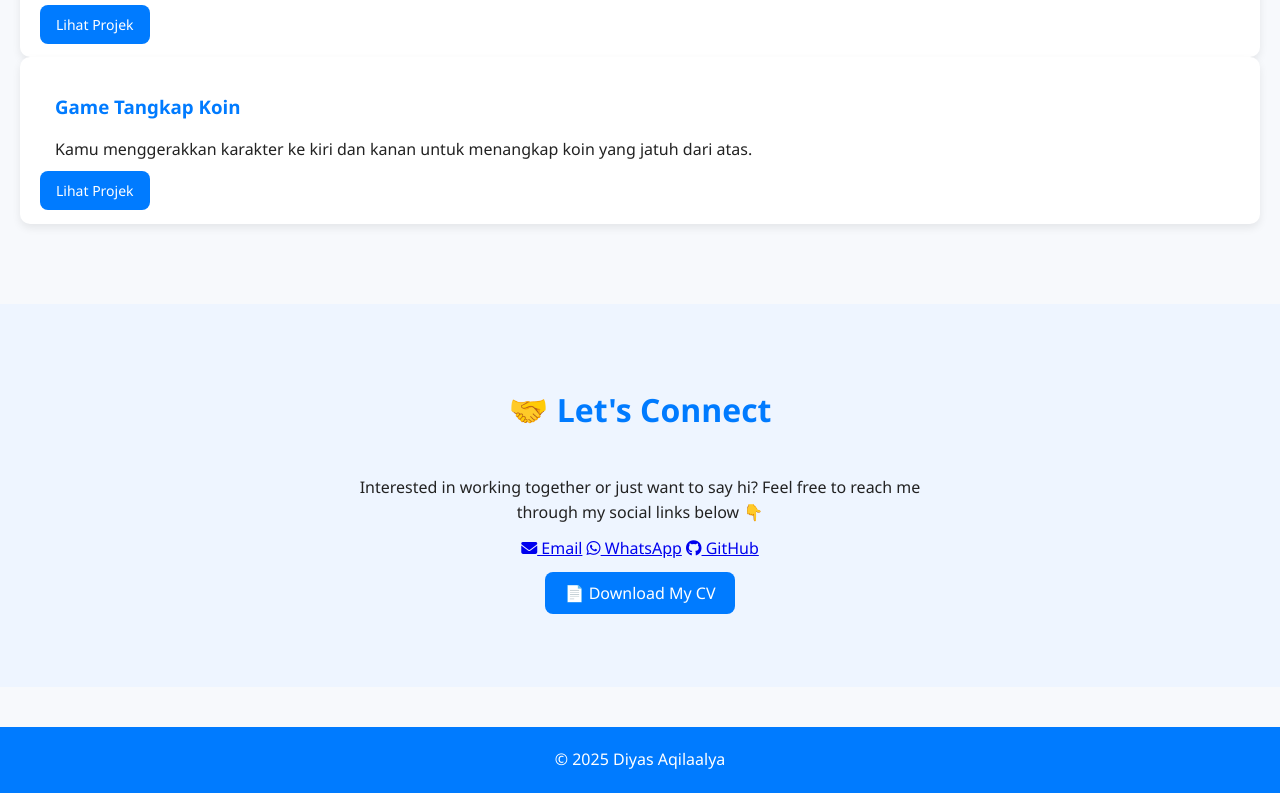
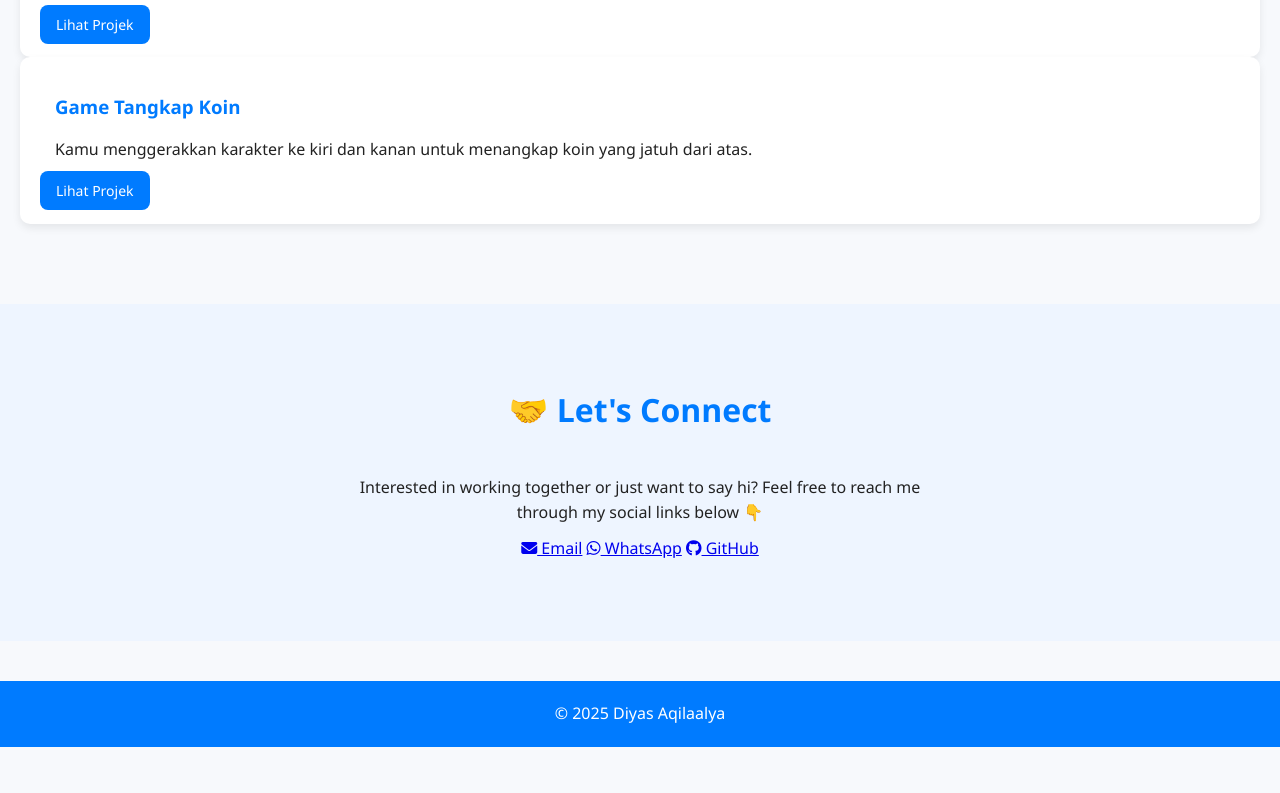
Before and after one commit to YAS-TEC/portopolio, a plain HTML site: page index.html in a window 1280 px wide. Shown: the part 2293-3086 px from the top of the page. After the commit the page ends 3040 px from the top, so only its background shows below. Drawn offline with Linux system fonts and the light colour scheme.

Commit message:
Add files via upload

```diff
--- a/index.html
+++ b/index.html
@@ -100,10 +100,6 @@ I love learning new things, experimenting with design, and sharpening my problem
     <a href="https://wa.me/6289618706508" target="_blank"><i class="fa-brands fa-whatsapp"></i> WhatsApp</a>
     <a href="https://github.com/YAS-TEC" target="_blank"><i class="fa-brands fa-github"></i> GitHub</a>
   </div>
-
-  <div class="cv-download">
-    <a href="CV_Diyas_Aqilaalya.pdf" class="btn" download>📄 Download My CV</a>
-  </div>
 </section>
 
   <footer>
```
